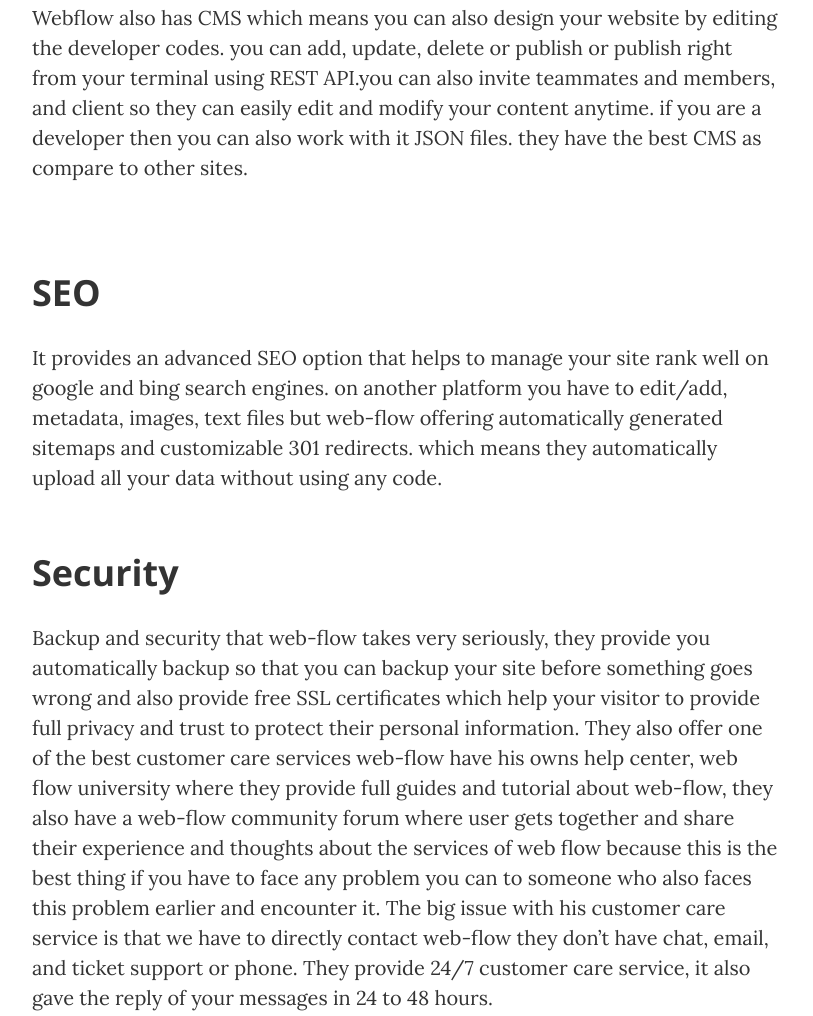
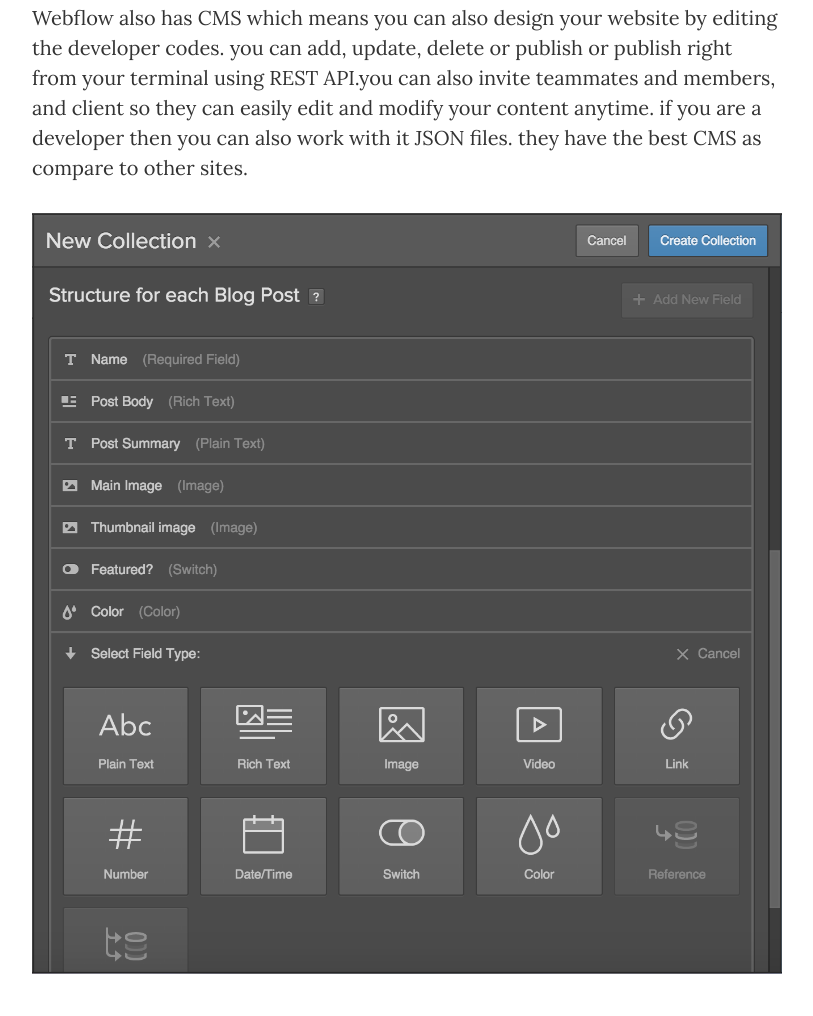
Before and after one commit to tajenderkumar5/Hostingdivine, a website: page post.html in a window 1280 px wide. Shown: the part 1696-2712 px from the top of the page, without its empty margins (233-1046 px from the left). Drawn offline with nearby package versions, Linux system fonts and the light colour scheme.

Commit message:
Update post.html

```diff
--- a/post.html
+++ b/post.html
@@ -99,7 +99,7 @@
                      <h2 class="section-heading">CMS</h2>
 
                      <p>Webflow also has CMS which means you can also design your website by editing the developer codes. you can add, update, delete or publish or publish right from your terminal using REST API.you can also invite teammates and members, and client so they can easily edit and modify your content anytime. if you are a developer then you can also work with it JSON files. they have the best CMS as compare to other sites.</p>
-                     <img class="img-responsive" src="img/60108d505194513cb3181cdb_5612e3341d0d76f20d0ba28a_Screenshot%202015-10-05%2013.25.42.png" alt="">
+                     <img class="img-responsive" src="img/60108d505194513cb3181cdb_5612e3341d0d76f20d0ba28a_Screenshot%25202015-10-05%252013.25.42.png" alt="">
                       <h2 class="section-heading">SEO</h2>
                      <p>It provides an advanced SEO  option that helps to manage your site rank well on google and bing search engines. on another platform you have to edit/add, metadata, images, text files but web-flow offering automatically generated sitemaps and customizable 301 redirects. which means they automatically upload all your data without using any code.</p>
                      <h2 class="section-heading">Security</h2>
```
